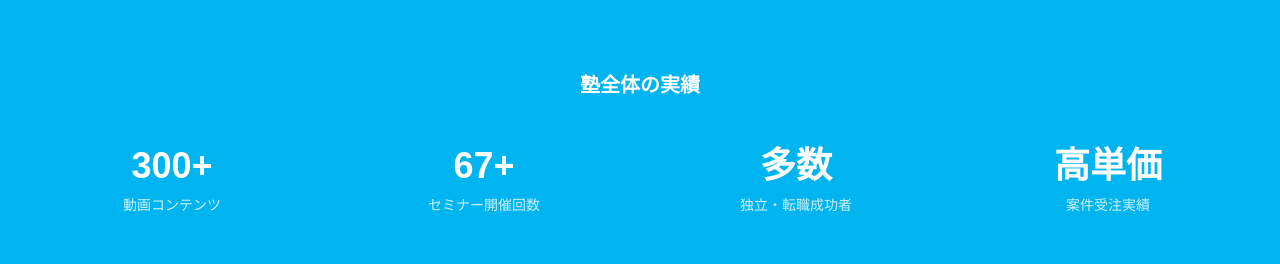
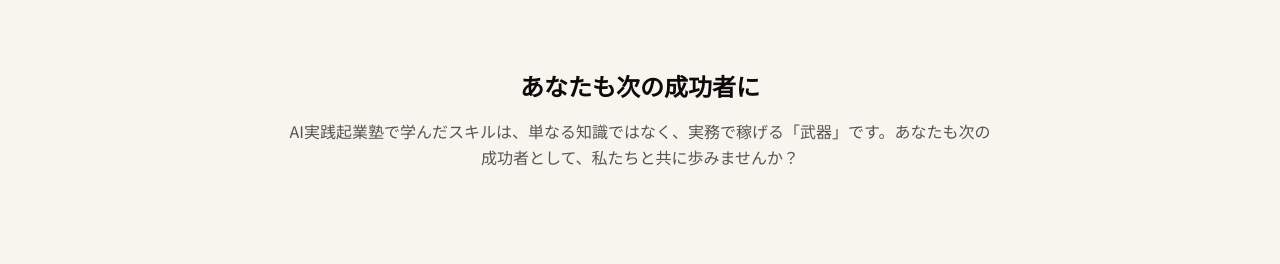
Before and after one commit to KANIKANIMAN1234/AI-jissenn-HP, a Next.js app in the folder 05_app/: page /success in a window 1280 px wide. Shown: the part 519-783 px from the top of the page. Built offline with nearby package versions, Linux system fonts and the light colour scheme; no server answers; the database is empty.

Commit message:
実績ページから統計情報セクションを削除
Made-with: Cursor

```diff
--- a/05_app/app/success/page.tsx
+++ b/05_app/app/success/page.tsx
@@ -37,13 +37,6 @@ async function getSuccessStories() {
     return []
   }
 }
-
-const metrics = [
-  { value: "300+", label: "動画コンテンツ" },
-  { value: "67+", label: "セミナー開催回数" },
-  { value: "多数", label: "独立・転職成功者" },
-  { value: "高単価", label: "案件受注実績" },
-]
 
 export default async function SuccessPage() {
   const successStories = await getSuccessStories()
@@ -120,23 +113,6 @@ export default async function SuccessPage() {
           </div>
         </section>
 
-        {/* Metrics */}
-        <section className="py-16 lg:py-24 bg-primary">
-          <div className="max-w-7xl mx-auto px-6 lg:px-8">
-            <h2 className="text-center text-xl font-bold text-primary-foreground mb-12">塾全体の実績</h2>
-            <div className="grid grid-cols-2 lg:grid-cols-4 gap-8">
-              {metrics.map((metric) => (
-                <div key={metric.label} className="text-center">
-                  <div className="text-3xl lg:text-4xl font-serif font-bold text-primary-foreground">
-                    {metric.value}
-                  </div>
-                  <div className="mt-2 text-sm text-primary-foreground/80">{metric.label}</div>
-                </div>
-              ))}
-            </div>
-          </div>
-        </section>
-
         {/* Next Success */}
         <section className="py-16 lg:py-24 bg-background">
           <div className="max-w-3xl mx-auto px-6 lg:px-8 text-center">
```
